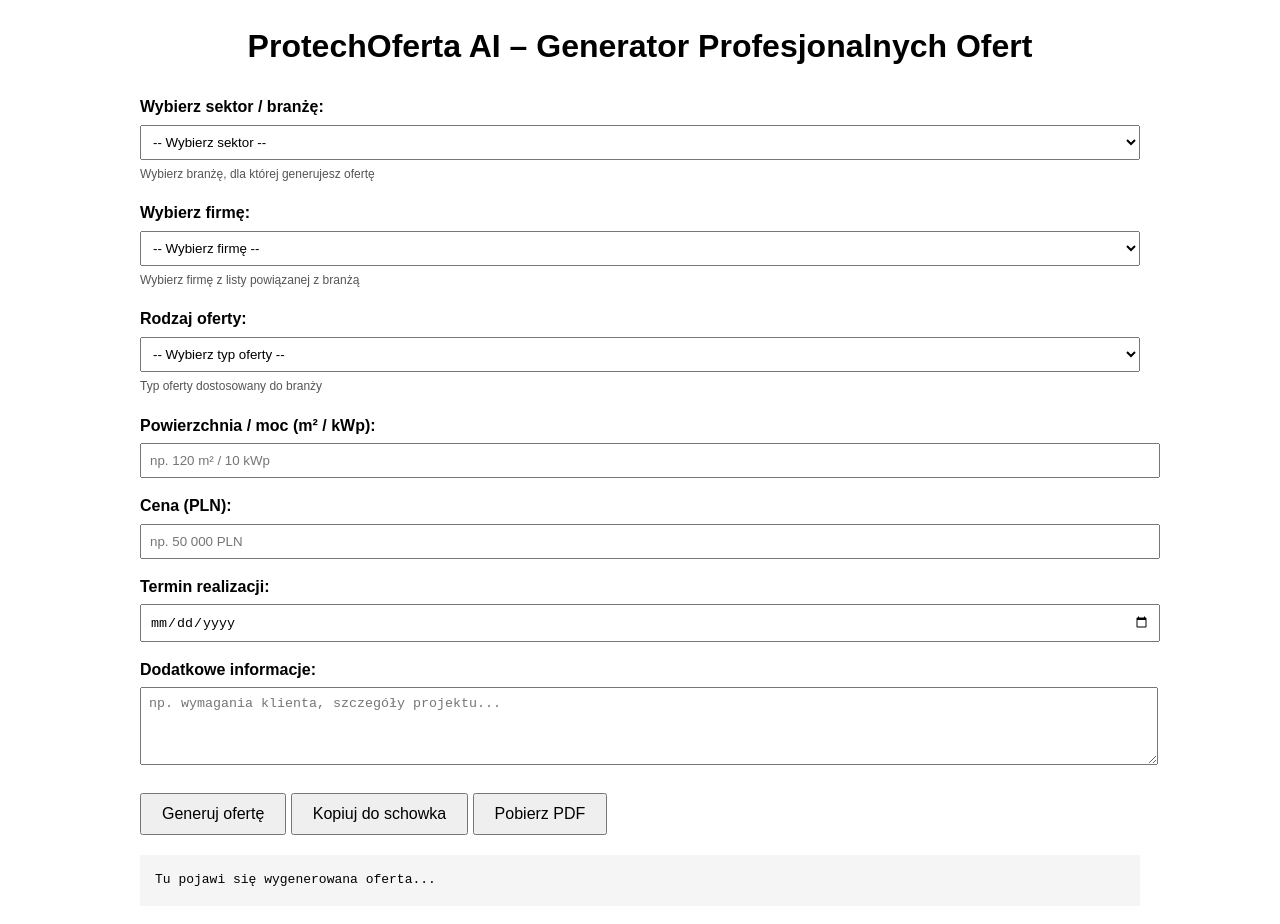
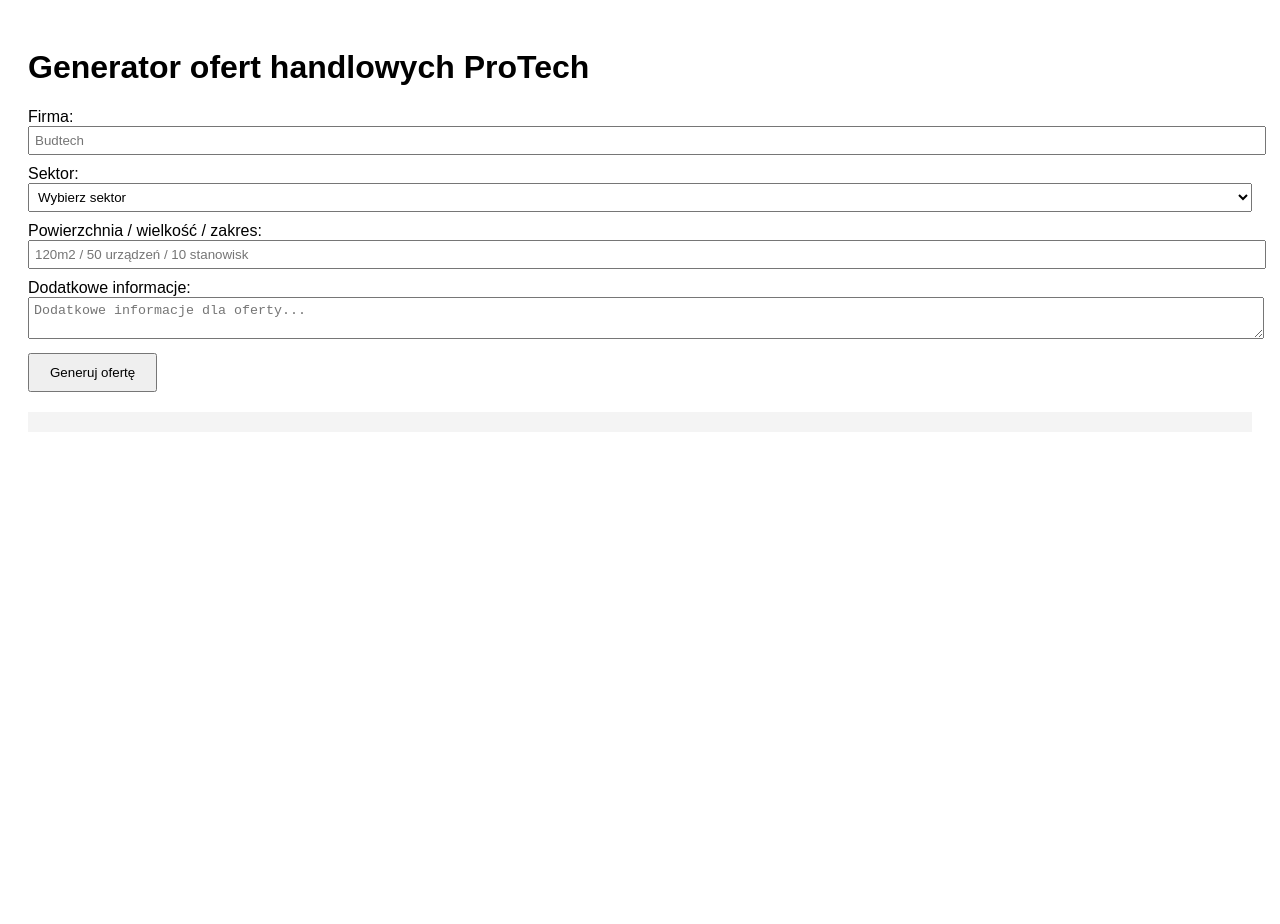
Before and after one commit to protechoferta/protech-oferta-ai, a website: page index.html in a window 1280 px wide. After the commit the page ends 800 px from the top, so only its background shows below. Drawn offline with nearby package versions, Linux system fonts and the light colour scheme.

Commit message:
Update index.html

```diff
--- a/index.html
+++ b/index.html
@@ -2,169 +2,77 @@
 <html lang="pl">
 <head>
   <meta charset="UTF-8">
-<title>ProtechOferta AI – Profesjonalny Generator Ofert</title>
-<script src="https://cdnjs.cloudflare.com/ajax/libs/jspdf/2.5.1/jspdf.umd.min.js"></script>
+  <meta name="viewport" content="width=device-width, initial-scale=1.0">
+  <title>ProTech Oferta AI</title>
   <style>
-body { font-family: Arial, sans-serif; max-width: 1000px; margin: 20px auto; line-height: 1.6; }
-h1 { text-align: center; }
-label { display: block; margin-top: 15px; font-weight: bold; }
-select, input, textarea { width: 100%; padding: 8px; margin-top: 5px; }
-button { margin-top: 20px; padding: 10px 20px; font-size: 16px; cursor: pointer; }
-pre { background: #f5f5f5; padding: 15px; margin-top: 20px; white-space: pre-wrap; }
-.tooltip { font-size: 12px; color: #555; }
+    body { font-family: Arial, sans-serif; padding: 20px; }
+    input, textarea, select { width: 100%; margin-bottom: 10px; padding: 5px; }
+    button { padding: 10px 20px; }
+    #result { margin-top: 20px; white-space: pre-wrap; background:#f4f4f4; padding:10px; }
   </style>
 </head>
 <body>
 
-<h1>ProtechOferta AI – Generator Profesjonalnych Ofert</h1>
+<h1>Generator ofert handlowych ProTech</h1>
 
-<label for="sector">Wybierz sektor / branżę:</label>
-<select id="sector" onchange="updateCompanies()">
-  <option value="">-- Wybierz sektor --</option>
+<form id="offerForm">
+  <label>Firma:</label>
+  <input type="text" id="company" placeholder="Budtech" required>
+
+  <label>Sektor:</label>
+  <select id="sector" required>
+    <option value="">Wybierz sektor</option>
     <option value="Budownictwo">Budownictwo</option>
     <option value="Fotowoltaika">Fotowoltaika</option>
     <option value="Elektryka">Elektryka</option>
-  <option value="HVAC / Klimatyzacja">HVAC / Klimatyzacja</option>
-  <option value="Hydraulika / Instalacje wod-kan">Hydraulika / Instalacje wod-kan</option>
+    <option value="IT">IT / Software</option>
+    <option value="Usługi">Usługi</option>
   </select>
-<span class="tooltip">Wybierz branżę, dla której generujesz ofertę</span>
 
-<label for="company">Wybierz firmę:</label>
-<select id="company">
-  <option value="">-- Wybierz firmę --</option>
-</select>
-<span class="tooltip">Wybierz firmę z listy powiązanej z branżą</span>
+  <label>Powierzchnia / wielkość / zakres:</label>
+  <input type="text" id="size" placeholder="120m2 / 50 urządzeń / 10 stanowisk" required>
 
-<label for="offerType">Rodzaj oferty:</label>
-<select id="offerType">
-  <option value="">-- Wybierz typ oferty --</option>
-</select>
-<span class="tooltip">Typ oferty dostosowany do branży</span>
+  <label>Dodatkowe informacje:</label>
+  <textarea id="extra" placeholder="Dodatkowe informacje dla oferty..."></textarea>
 
-<label for="area">Powierzchnia / moc (m² / kWp):</label>
-<input type="number" id="area" placeholder="np. 120 m² / 10 kWp">
+  <button type="submit">Generuj ofertę</button>
+</form>
 
-<label for="price">Cena (PLN):</label>
-<input type="number" id="price" placeholder="np. 50 000 PLN">
-
-<label for="deadline">Termin realizacji:</label>
-<input type="date" id="deadline" placeholder="Wybierz datę">
-
-<label for="extra">Dodatkowe informacje:</label>
-<textarea id="extra" rows="4" placeholder="np. wymagania klienta, szczegóły projektu..."></textarea>
-
-<button onclick="generate()">Generuj ofertę</button>
-<button onclick="copyOffer()">Kopiuj do schowka</button>
-<button onclick="downloadPDF()">Pobierz PDF</button>
-
-<pre id="result">Tu pojawi się wygenerowana oferta...</pre>
+<div id="result"></div>
 
 <script>
-// Mega baza firm według branż
-const companiesBySector = {
-  "Budownictwo": ["ProtechOferta","Budimex","Strabag","PORR","Mirbud","Erbud","Unibep","Polimex-Mostostal","DomPlus Instalacje","WARBUD","Mostostal Warszawa","Dekpol","Pekabex","Goldbeck Polska"],
-  "Fotowoltaika": ["PV Expert Polska","SolarTech Instalacje","EcoEnergia Serwis","EnergiaDach","PowerGreen PV","GreenVolt","SunPro Instalacje","Fotowoltaika Polska","SolarWay","SunEnergy Solutions"],
-  "Elektryka": ["ElektroMasters","Instal-Elektra","SmartHome Elektryka","ElektroLine Usługi Techniczne","EnergoPro Usługi","Elektryk-Pro","ElektroSystem","PowerLine Serwis","ElektraTech","Volt-Experts"],
-  "HVAC / Klimatyzacja": ["KlimatPro Serwis HVAC","TechInstal Polska","Ciepło&Woda Serwis","SmartInstal Solutions","CoolTech HVAC","AirMaster","ClimaPro"],
-  "Hydraulika / Instalacje wod-kan": ["HydroTerm Serwis","InstalSerwis24","Ciepło&Woda Serwis","TechInstal Polska","AquaTech","HydroPro Solutions","WaterLine Serwis"]
-};
-
-const offerTypes = {
-  "Budownictwo": ["Dom jednorodzinny","Mieszkanie","Biuro / Lokal usługowy","Remont / Wykończenie"],
-  "Fotowoltaika": ["Instalacja fotowoltaiczna","Montaż paneli PV","Przegląd i serwis PV"],
-  "Elektryka": ["Instalacja elektryczna","Przegląd elektryczny","Modernizacja instalacji"],
-  "HVAC / Klimatyzacja": ["System HVAC / Klimatyzacja","Serwis klimatyzacji","Montaż systemów wentylacyjnych"],
-  "Hydraulika / Instalacje wod-kan": ["Instalacja wod-kan","Serwis hydrauliczny","Modernizacja instalacji"]
-};
-
-// Aktualizacja firm i typów ofert dynamicznie
-function updateCompanies() {
-  const sector = document.getElementById("sector").value;
-  const companySelect = document.getElementById("company");
-  const offerSelect = document.getElementById("offerType");
-  companySelect.innerHTML = '<option value="">-- Wybierz firmę --</option>';
-  offerSelect.innerHTML = '<option value="">-- Wybierz typ oferty --</option>';
-  if(companiesBySector[sector]){
-    companiesBySector[sector].forEach(c => {
-      const opt = document.createElement("option");
-      opt.value = c;
-      opt.textContent = c;
-      companySelect.appendChild(opt);
-    });
-  }
-  if(offerTypes[sector]){
-    offerTypes[sector].forEach(t => {
-      const opt = document.createElement("option");
-      opt.value = t;
-      opt.textContent = t;
-      offerSelect.appendChild(opt);
-    });
-  }
-}
-
-// Generowanie oferty z AI
-async function generate() {
-  const resultBox = document.getElementById("result");
-  resultBox.textContent = "Generowanie oferty...";
+document.getElementById('offerForm').addEventListener('submit', async (e) => {
+  e.preventDefault();
+  const company = document.getElementById('company').value;
+  const sector = document.getElementById('sector').value;
+  const size = document.getElementById('size').value;
+  const extra = document.getElementById('extra').value;
 
   const prompt = `
-Stwórz profesjonalną ofertę handlową dla firmy ${document.getElementById("company").value}.
-Branża: ${document.getElementById("sector").value}
-Rodzaj oferty: ${document.getElementById("offerType").value}
-Powierzchnia / moc: ${document.getElementById("area").value}
-Cena: ${document.getElementById("price").value} PLN
-Termin realizacji: ${document.getElementById("deadline").value}
-Dodatkowe informacje: ${document.getElementById("extra").value}
-Użyj formalnego języka, podziel ofertę na sekcje: nagłówek, dane firmy, oferta szczegółowa, zalety firmy, podsumowanie, kontakt.
-Dodaj profesjonalny układ z punktami i pogrubieniami.
-Dostosuj język i przykłady do branży.
+Przygotuj profesjonalną ofertę handlową dla firmy ${company} w sektorze ${sector}.
+Zakres/wielkość: ${size}.
+Dodatkowe informacje: ${extra}.
 `;
 
+  const responseDiv = document.getElementById('result');
+  responseDiv.textContent = "Generowanie...";
+
   try {
-    const response = await fetch("/.netlify/functions/generateOffer", {
-      method: "POST",
-      headers: { "Content-Type": "application/json" },
-      body: JSON.stringify({ prompt }),
+    const res = await fetch('/api/generateOffer', {
+      method: 'POST',
+      headers: { 'Content-Type': 'application/json' },
+      body: JSON.stringify({ prompt })
     });
-
-    const data = await response.json();
-    resultBox.textContent = data.text || data.error || "Brak odpowiedzi AI";
-  } catch (err) {
-    resultBox.textContent = "Błąd JS: " + err.message;
+    const data = await res.json();
+    if(data.text) {
+      responseDiv.textContent = data.text;
+    } else {
+      responseDiv.textContent = "Błąd: " + JSON.stringify(data);
     }
+  } catch(err) {
+    responseDiv.textContent = "Błąd: " + err.message;
   }
-
-// Kopiowanie do schowka
-function copyOffer() {
-  const resultBox = document.getElementById("result");
-  if(resultBox.textContent.trim() === "") return alert("Brak wygenerowanej oferty");
-  navigator.clipboard.writeText(resultBox.textContent).then(() => {
-    alert("Oferta skopiowana do schowka!");
 });
-}
-
-// Pobieranie PDF
-function downloadPDF() {
-  const resultBox = document.getElementById("result");
-  if(resultBox.textContent.trim() === "") return alert("Brak wygenerowanej oferty");
-
-  const { jsPDF } = window.jspdf;
-  const doc = new jsPDF();
-
-  const lines = resultBox.textContent.split("\n");
-  let y = 10;
-  lines.forEach(line => {
-    doc.text(line, 10, y);
-    y += 7;
-    if(y > 280){ doc.addPage(); y=10; }
-  });
-
-  doc.save("Oferta_ProtechOferta.pdf");
-}
-
-// Automatyczne ustawienie daty dzisiejszej jako placeholder
-const today = new Date().toISOString().split('T')[0];
-document.getElementById('deadline').setAttribute('placeholder', today);
 </script>
 
 </body>
```
Lines whose indentation alone changed are shown as unchanged.
